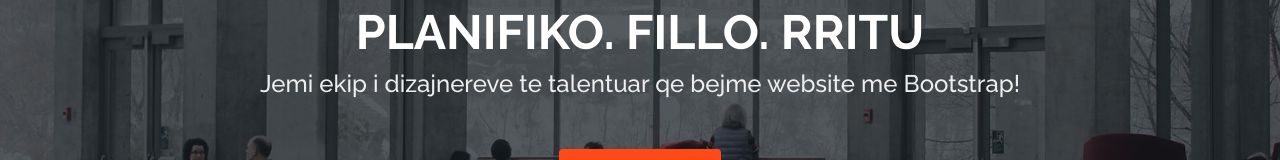
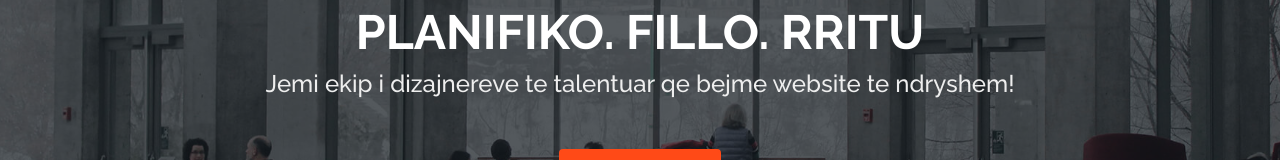
Before and after one commit to HanaAnadolli/Dewi, a plain HTML site: page index.html in a window 1280 px wide. Shown: the part 301-461 px from the top of the page. Drawn offline with nearby package versions, Linux system fonts and the light colour scheme.

Commit message:
Update index.html

```diff
--- a/index.html
+++ b/index.html
@@ -53,7 +53,7 @@
   <section id="hero">
     <div class="hero-container" data-aos="fade-up" data-aos-delay="150">
       <h1>Planifiko. Fillo. Rritu</h1>
-      <h2>Jemi ekip i dizajnereve te talentuar qe bejme website me Bootstrap!</h2>
+      <h2>Jemi ekip i dizajnereve te talentuar qe bejme website te ndryshem!</h2>
       <div class="d-flex">
         <a href="#about" class="btn-get-started scrollto">Get Started</a>
       </div>
```
